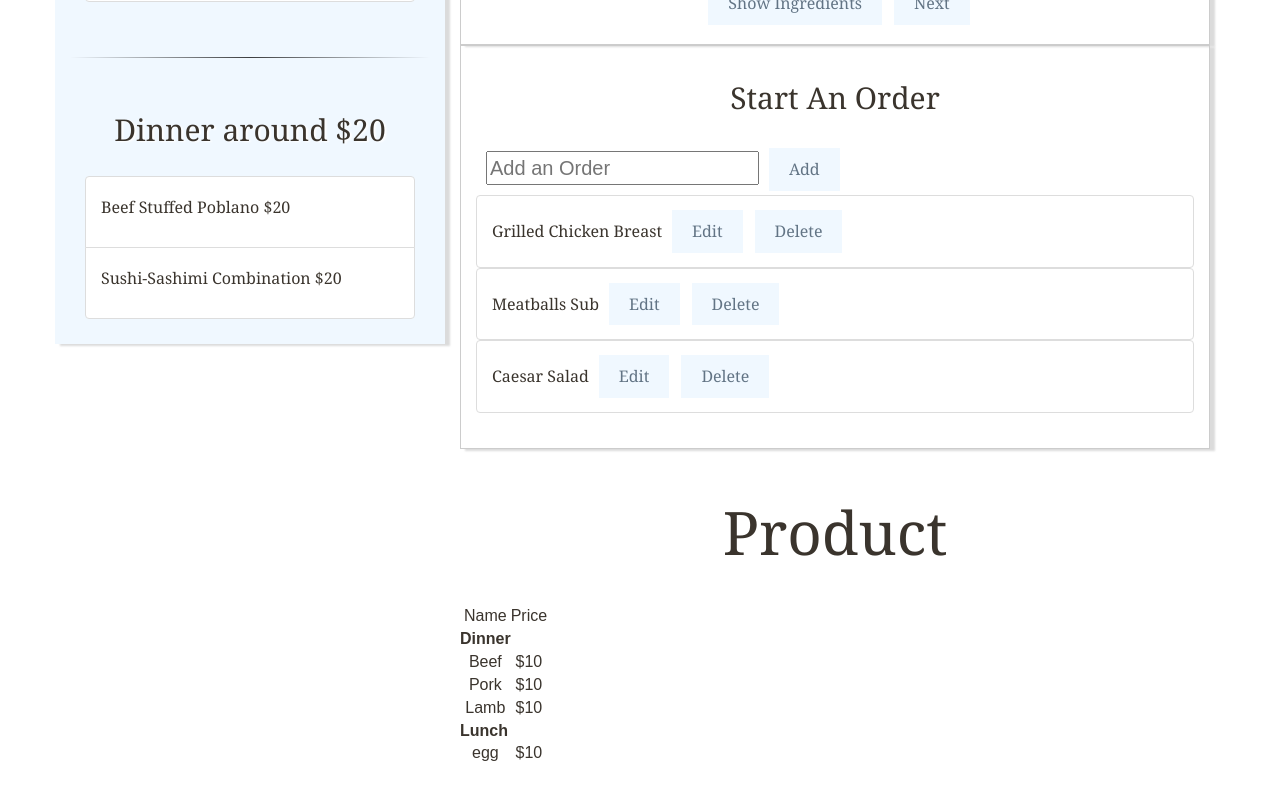
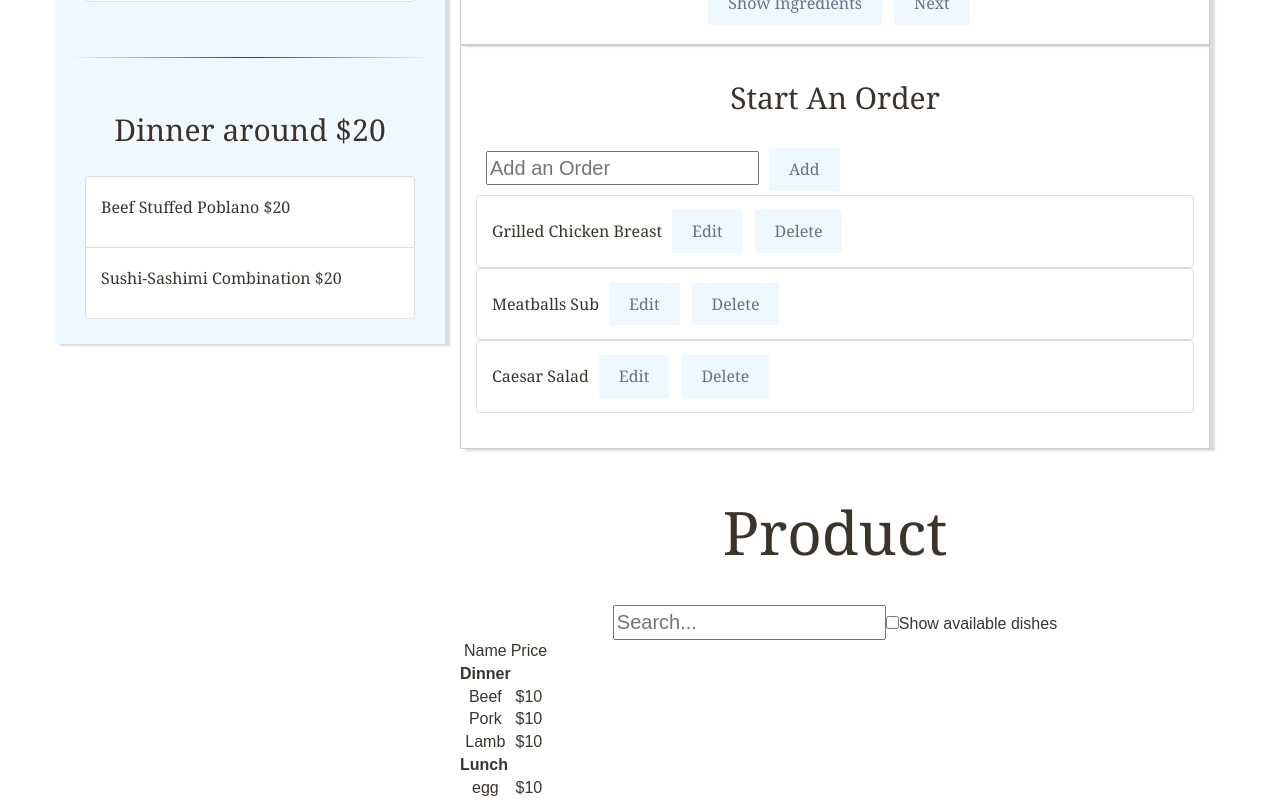
Before and after one commit to juliisstudy/Holiday-Restaurant, a React (Create React App) app: page / in a window 1280 px wide. Shown: the part 850-1650 px from the top of the page. Before the commit the page ends 1615 px from the top, so only its background shows below. Built offline with nearby package versions, Linux system fonts and the light colour scheme; a web font is replaced by a local one.

Commit message:
Update productList

```diff
--- a/package.json
+++ b/package.json
@@ -16,6 +16,7 @@
     "react-scripts": "5.0.1"
   },
   "devDependencies": {
+    "@babel/plugin-proposal-private-property-in-object": "^7.21.11",
     "@babel/runtime": "7.13.8",
     "typescript": "4.1.3"
   },
--- a/src/productList/ProductListFilter.js
+++ b/src/productList/ProductListFilter.js
@@ -1,10 +1,40 @@
+import { useState } from "react";
 import ProductTable from "./ProductTable";
 
 export default function ProductListFilter({dishes}){
+    const [filterText, setFilterText] = useState('');
+    const [isAvailable, setAvailable] = useState(false);
+
     return (
         <div>
             <h1>Product</h1>
-             <ProductTable products= {dishes}/>
+            <SearchBar filterText={filterText}
+                        isAvailable={isAvailable}
+                        onFilterTextChange={setFilterText}
+                        onIsAvailableChange={setAvailable}/>
+             <ProductTable products= {dishes} filterText={filterText} isAvailable={isAvailable}/>
         </div>
     );
 }
+
+function SearchBar({
+    filterText,
+    isAvailable,
+    onFilterTextChange,
+    onIsAvailableChange
+}){
+    return(
+        <form>
+            <input
+            type = "text" value = {filterText} placeholder="Search..."
+            onChange={(e)=>onFilterTextChange(e.target.value)}/>
+        <lable>
+            <input
+                type = "checkbox"
+                checked={isAvailable}
+                onChange = {(e)=>onIsAvailableChange(e.target.checked)}/>
+                Show available dishes
+        </lable>
+        </form>
+    );
+}
--- a/src/productList/ProductTable.js
+++ b/src/productList/ProductTable.js
@@ -8,9 +8,7 @@ function CategoryRow({ category }) {
   );
 }
 
-
 function DishRow({ dish }) {
-
   return (
     <tr>
       <td>{dish.name}</td>
@@ -19,12 +17,18 @@ function DishRow({ dish }) {
   );
 }
 
-export default function ProductTable({products}){
+export default function ProductTable({products,filterText,isAvailable}){
 
     const rows = [];
     let lastCategory = null;
 
-    products.forEach((product) => {
+    products.forEach((product)=>{
+      if(product.name.toLowerCase().indexOf(filterText.toLowerCase())===-1){
+        return;
+      }
+      if(isAvailable && !product.stocked){
+        return;
+      }
          if(product.category!== lastCategory){
              rows.push(
                  <CategoryRow category={product.category} key={product.category}/>
```
Also changed, not shown: 1 other file (tests, documents, lock files or other folders).
